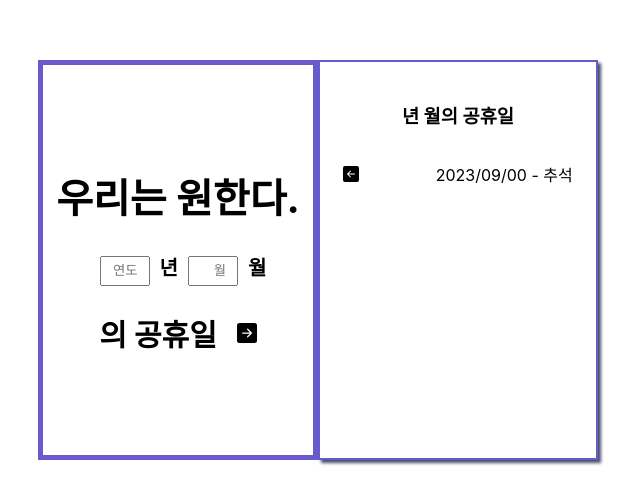
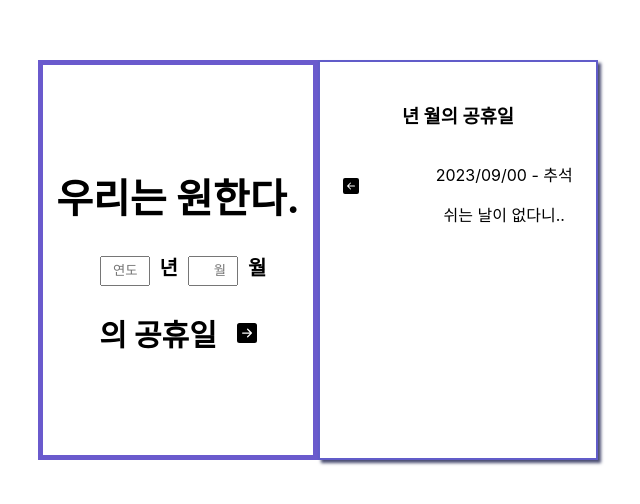
Before and after one commit to kijiwon/hoildayCalendar, a React (Create React App) app: page / in a window 1280 px wide. Shown: the part 160-664 px from the top of the page, without its empty margins (322-962 px from the left). Built offline with nearby package versions, Linux system fonts and the light colour scheme.

Commit message:
오류 해결..?

```diff
--- a/src/App.js
+++ b/src/App.js
@@ -19,28 +19,22 @@ function App() {
       url : url
 
     })
+
     setHolidayData(data.data.response.body.items)
     console.log(typeof holidayData,holidayData)
     // setHolidayData([])
+    if(holidayData===undefined){
+      setHolidayData([])
+    }
     } catch(err){
       console.log('error')
     }
 
   }
-  // const getHoliday = ()=>{
-  //   axios.get(url)
-  //   .then((data)=>{
-  //     console.log(data.data)
-  //     return data.data
-  //   })
-  //   .then((result)=>{
-
-  //   })
-  // }
   useEffect(()=>{
     console.log('날짜가 바뀌었다')
   },[])
-  const btnClose = ()=>{
+  const btnClose = function(){
     setHolidayData([])
   }
   return (
@@ -68,7 +62,7 @@ function App() {
           <BsFillArrowRightSquareFill onClick={getHoliday}/>
         </div>
       </header>
-      <HolidayList holidayData={holidayData} btnClose={btnClose} year={year} month={month}/>
+      <HolidayList holidayData={holidayData} setHolidayData={setHolidayData} btnClose={btnClose} year={year} month={month}/>
     </div>
   );
 }
--- a/src/component/HolidayList.js
+++ b/src/component/HolidayList.js
@@ -4,12 +4,14 @@ import Holiday from "./Holiday";
 import {BsFillArrowLeftSquareFill} from 'react-icons/bs'
 function HolidayList({holidayData,btnClose,year, month}){
     const {item} = holidayData;
-
+    // if(item===null){
+    //     return [item]
+    // }
     // console.log(item)
     // item.map((el)=>
     //     console.log(el)
     // )
-
+    console.log(item)
     return (
         <div className="list">
             <h3>{year}년 {month}월의 공휴일</h3>
@@ -18,11 +20,11 @@ function HolidayList({holidayData,btnClose,year, month}){
                 <BsFillArrowLeftSquareFill className="btnClose" btnClose={btnClose}/>
                 <div>
                     <p>2023/09/00 - 추석</p>
-                    {/* {Object.keys(item).length !==0 ? (
+                    {item!==undefined ? (
                         item.map((el)=>
                             <Holiday key={el.datekind}dateName={el.dateName} locdate={el.locdate} />
                         )
-                    ) : <div>쉬는 날이 없다니..</div>} */}
+                    ) : <div>쉬는 날이 없다니..</div>}
                     {/* <Holiday dateName = {item.dateName} locdate={item.locdate}/> */}
                 </div>
             </div>
```
